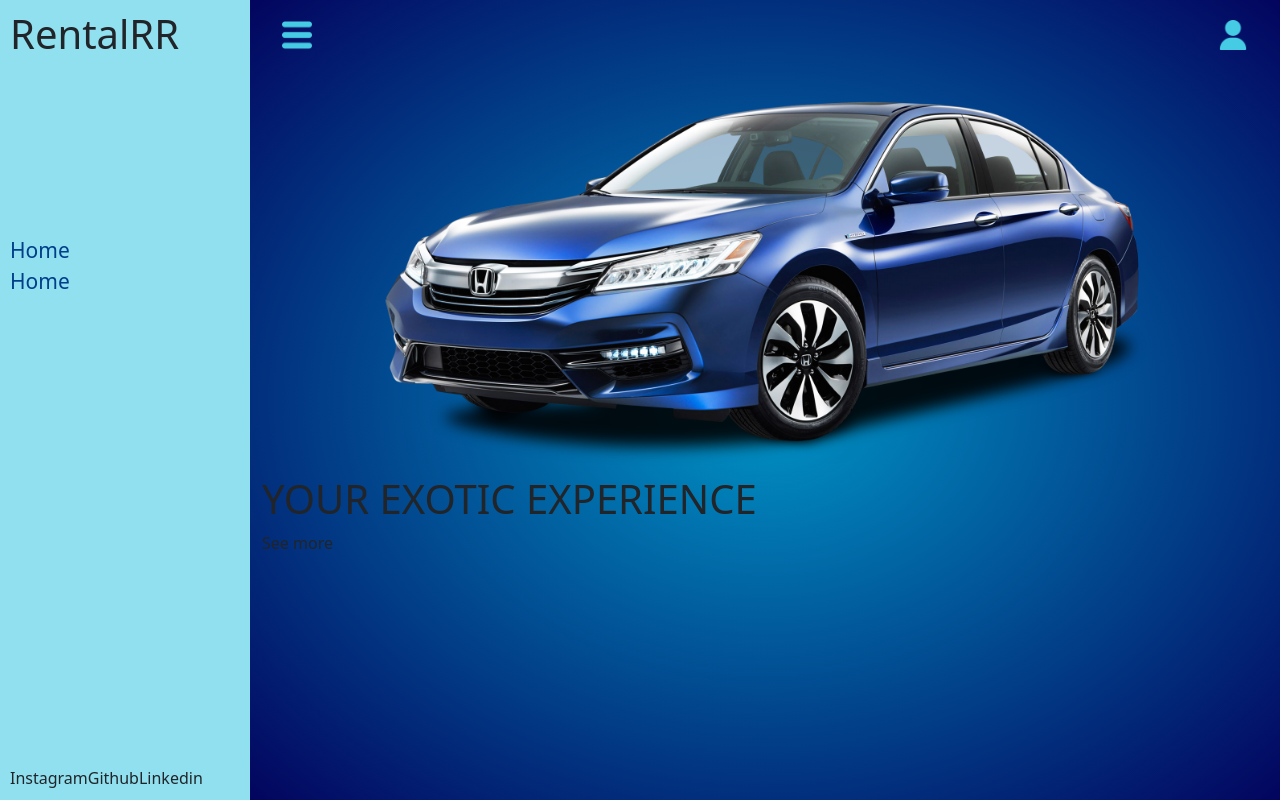
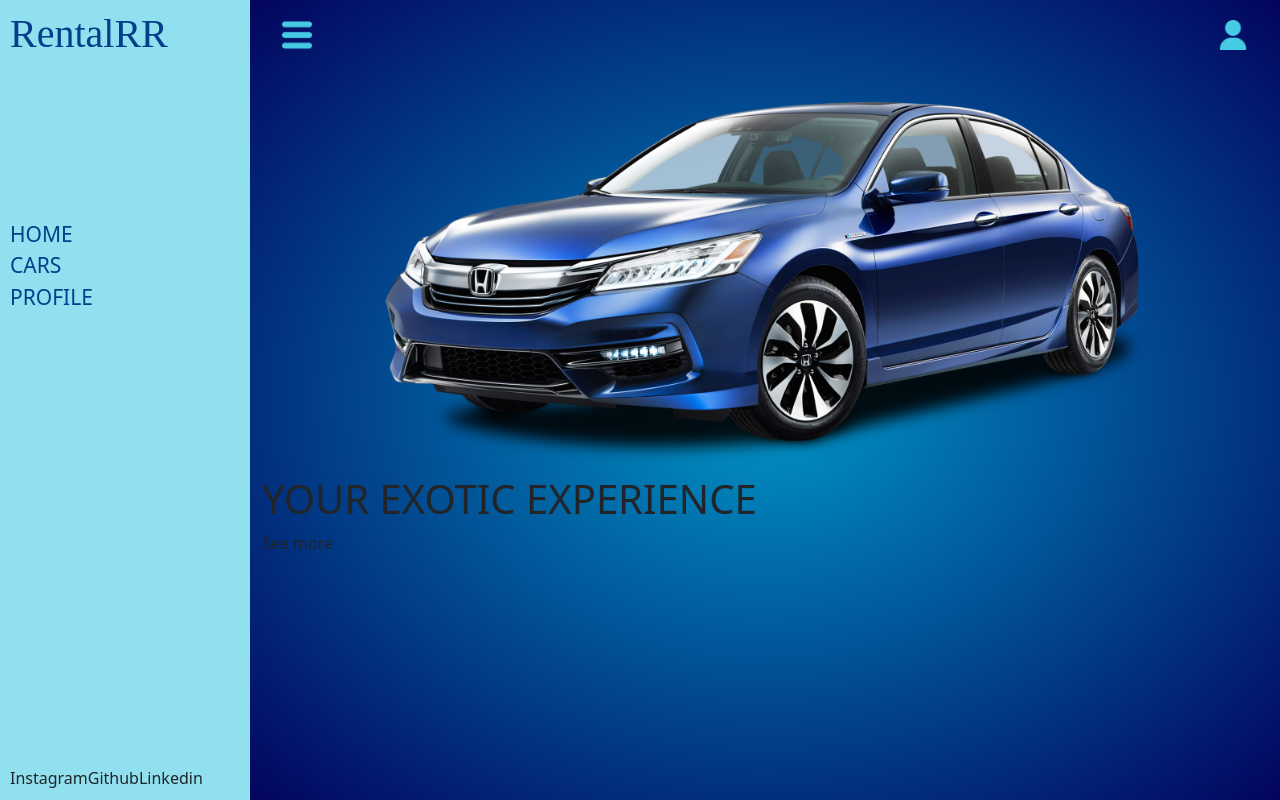
Before and after one commit to luisvinicius09/bookRR, a React (Create React App) app: page /home in a window 1280 px wide. Built offline with nearby package versions, Linux system fonts and the light colour scheme.

Commit message:
Add styling and links

```diff
--- a/src/components/SideBar.js
+++ b/src/components/SideBar.js
@@ -4,14 +4,15 @@ import { Link } from 'react-router-dom';
 const SideBar = () => {
   return (
     <div className={styles.container}>
-      <div>
+      <div className={styles.titleName}>
         <h1>RentalRR</h1>
       </div>
       <div className={styles.linksWrapper}>
-        <Link to="/home">Home</Link>
-        <Link to="/allcars">Home</Link>
+        <Link to="/home">HOME</Link>
+        <Link to="/allcars">CARS</Link>
+        <a href=".">PROFILE</a>
       </div>
-      <div>
+      <div className={styles.footerSidebar}>
         <a>Instagram</a>
         <a>Github</a>
         <a>Linkedin</a>
```
